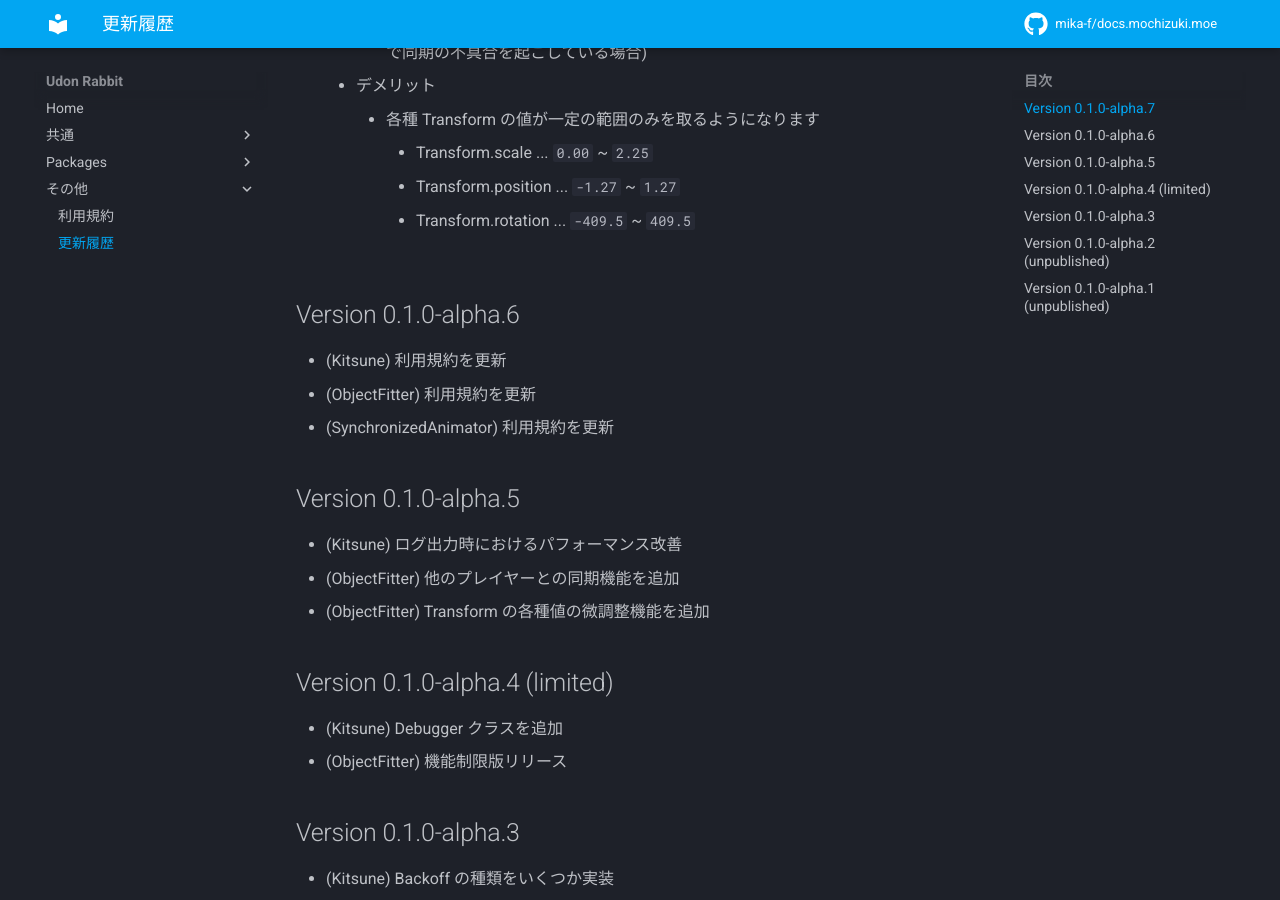
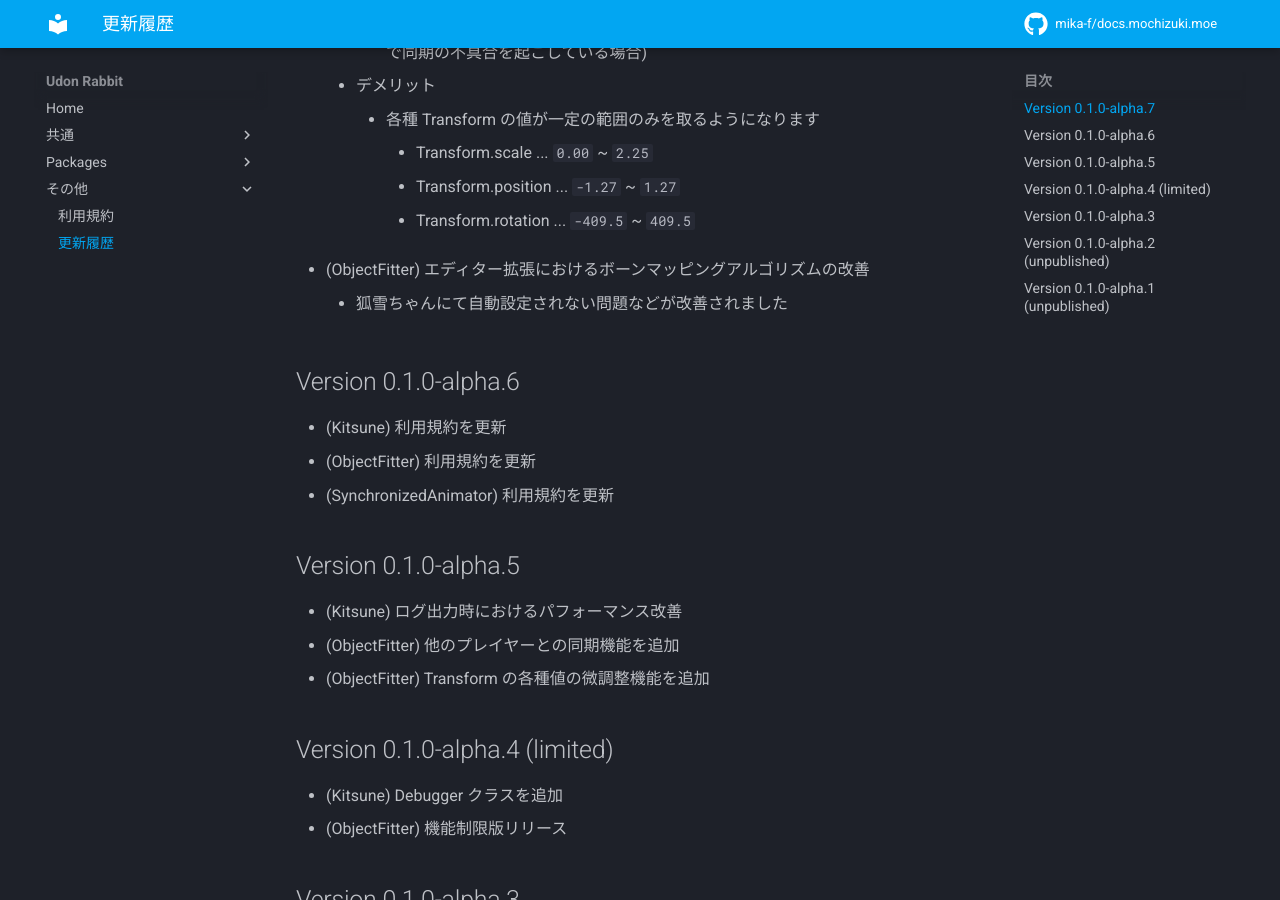
Before and after one commit to mika-archived/docs.mochizuki.moe, an MkDocs documentation site: the page built from docs/udon-rabbit/changelog.md, in a window 1280 px wide and 900 px high, scrolled down 399 px. Built offline with MkDocs 1.6.1 and Material for MkDocs 9.7.7, drawn with Linux system fonts in a browser that asks for light colours; comment, search, counter and statistics services are not loaded.

Commit message:
fix: add missing

```diff
--- a/docs/udon-rabbit/changelog.md
+++ b/docs/udon-rabbit/changelog.md
@@ -10,6 +10,8 @@
             -   Transform.scale ... `0.00` ~ `2.25`
             -   Transform.position ... `-1.27` ~ `1.27`
             -   Transform.rotation ... `-409.5` ~ `409.5`
+-   (ObjectFitter) エディター拡張におけるボーンマッピングアルゴリズムの改善
+    -   狐雪ちゃんにて自動設定されない問題などが改善されました
 
 ## Version 0.1.0-alpha.6
 
```
